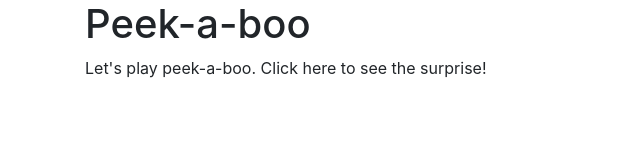
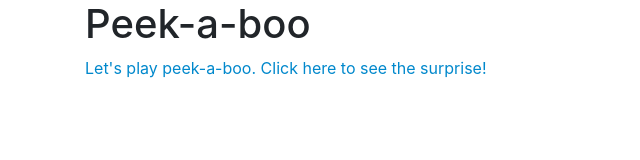
Before and after one commit to Pingel88/peek-a-boo, a plain HTML site: page index.html in a window 1280 px wide. Shown: the whole page, without its empty margins (0-640 px from the left). Drawn offline with Linux system fonts and the light colour scheme.

Commit message:
add css to change clicky color
Co-authored-by: Rachel Durbin <cesenarachel@gmail.com>

```diff
--- a/css/styles.css
+++ b/css/styles.css
@@ -1,3 +1,12 @@
 .walrus-showing {
   display: none;
 }
+
+p {
+  cursor: pointer;
+  color: #0088cc;
+}
+
+p:hover {
+  text-decoration: underline;
+}
```
